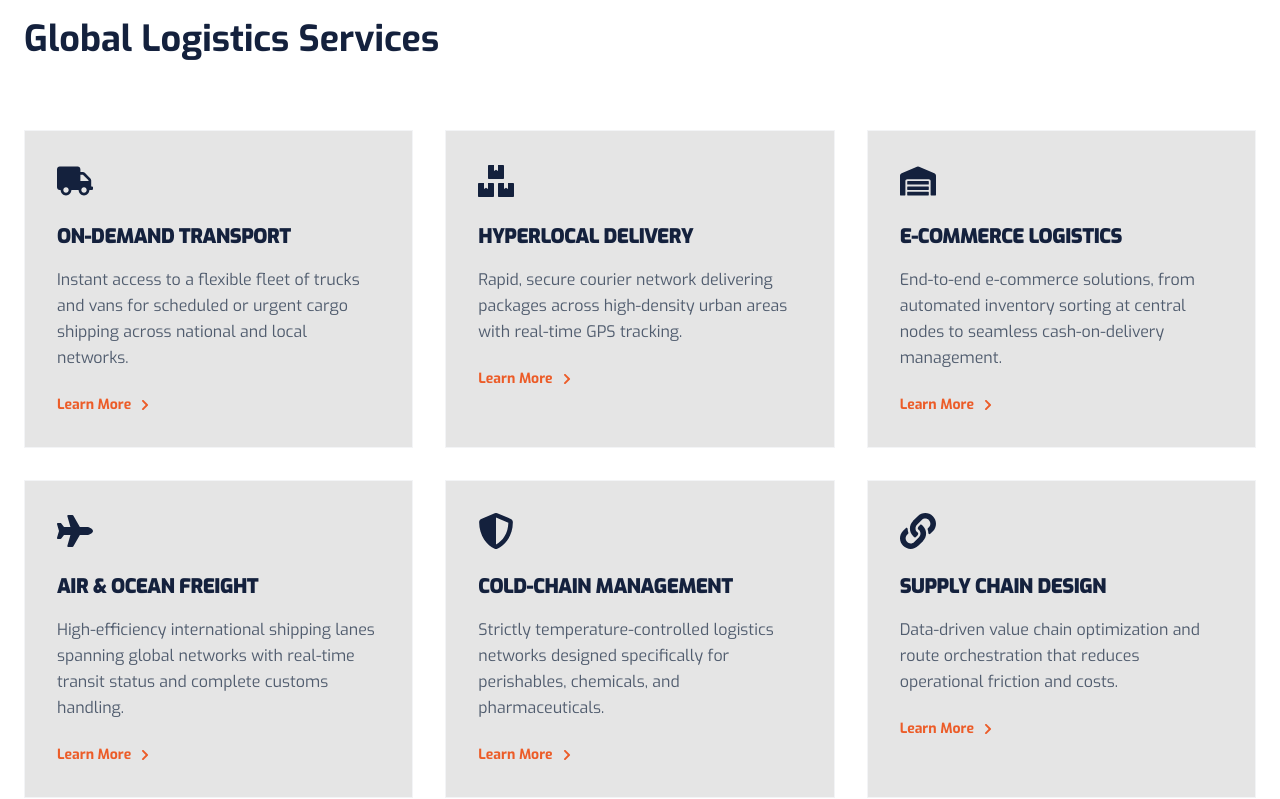
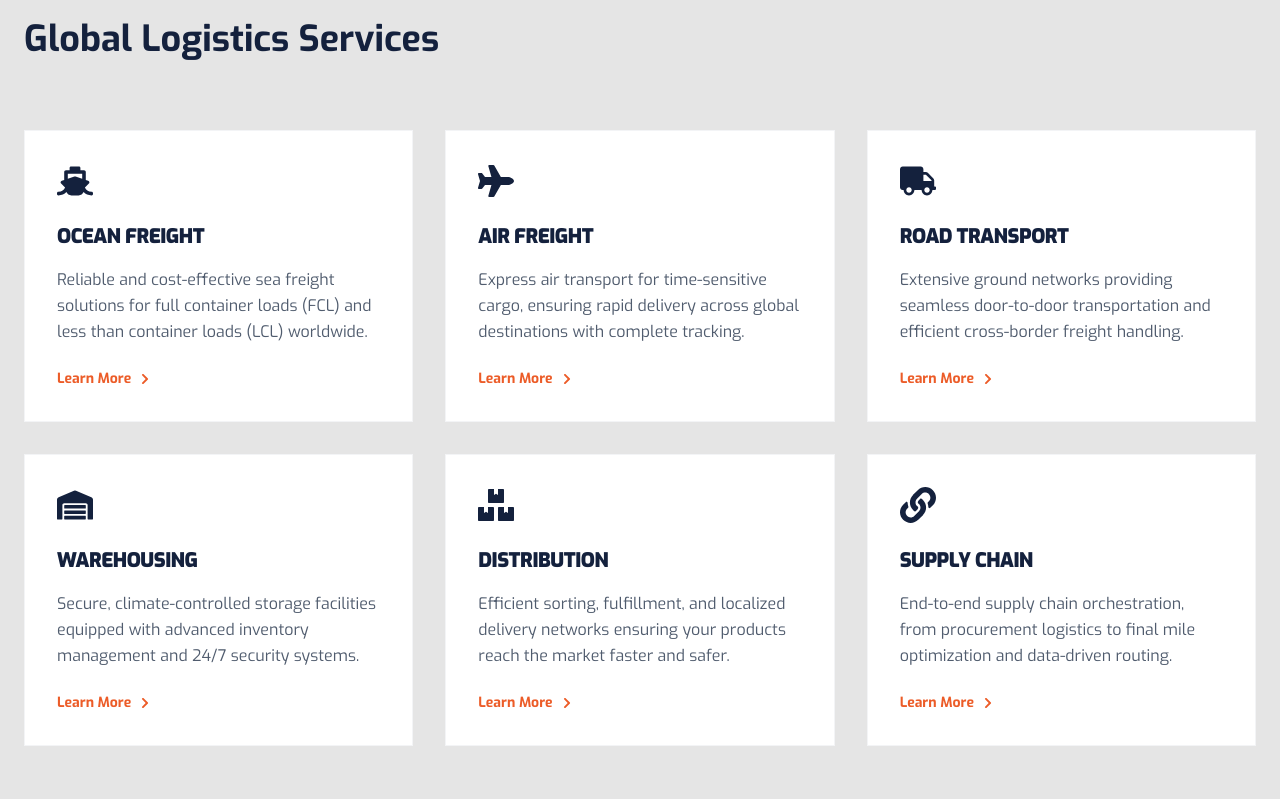
Before and after one commit to asitechlabs/Logistics_Website_v1, a React (Vite) app: page / in a window 1280 px wide. Shown: the part 902-1701 px from the top of the page. Built offline with nearby package versions, Linux system fonts and the light colour scheme; no server answers; the database is empty.

Commit message:
Added contents to home page

```diff
--- a/src/components/Home.jsx
+++ b/src/components/Home.jsx
@@ -1,6 +1,7 @@
 import React, { useEffect, useState } from 'react';
 import { Link } from 'react-router-dom';
 import { FaShip, FaPlane, FaTruck, FaWarehouse, FaBoxes, FaLink, FaGlobe, FaChevronRight, FaLeaf, FaShieldAlt, FaUsers } from 'react-icons/fa';
+import { ShoppingCart, Truck, Route, DoorOpen, PackageCheck } from 'lucide-react';
 import { images } from '../data/images';
 import { db } from '../firebase';
 import { doc, getDoc } from 'firebase/firestore';
@@ -21,34 +22,34 @@ const Home = () => {
     ],
     services: [
       {
+        icon_name: 'FaShip',
+        name: 'Ocean Freight',
+        desc: 'Reliable and cost-effective sea freight solutions for full container loads (FCL) and less than container loads (LCL) worldwide.'
+      },
+      {
+        icon_name: 'FaPlane',
+        name: 'Air Freight',
+        desc: 'Express air transport for time-sensitive cargo, ensuring rapid delivery across global destinations with complete tracking.'
+      },
+      {
         icon_name: 'FaTruck',
-        name: 'On-Demand Transport',
-        desc: 'Instant access to a flexible fleet of trucks and vans for scheduled or urgent cargo shipping across national and local networks.'
+        name: 'Road Transport',
+        desc: 'Extensive ground networks providing seamless door-to-door transportation and efficient cross-border freight handling.'
+      },
+      {
+        icon_name: 'FaWarehouse',
+        name: 'Warehousing',
+        desc: 'Secure, climate-controlled storage facilities equipped with advanced inventory management and 24/7 security systems.'
       },
       {
         icon_name: 'FaBoxes',
-        name: 'Hyperlocal Delivery',
-        desc: 'Rapid, secure courier network delivering packages across high-density urban areas with real-time GPS tracking.'
-      },
-      {
-        icon_name: 'FaWarehouse',
-        name: 'E-Commerce Logistics',
-        desc: 'End-to-end e-commerce solutions, from automated inventory sorting at central nodes to seamless cash-on-delivery management.'
-      },
-      {
-        icon_name: 'FaPlane',
-        name: 'Air & Ocean Freight',
-        desc: 'High-efficiency international shipping lanes spanning global networks with real-time transit status and complete customs handling.'
-      },
-      {
-        icon_name: 'FaShieldAlt',
-        name: 'Cold-Chain Management',
-        desc: 'Strictly temperature-controlled logistics networks designed specifically for perishables, chemicals, and pharmaceuticals.'
+        name: 'Distribution',
+        desc: 'Efficient sorting, fulfillment, and localized delivery networks ensuring your products reach the market faster and safer.'
       },
       {
         icon_name: 'FaLink',
-        name: 'Supply Chain Design',
-        desc: 'Data-driven value chain optimization and route orchestration that reduces operational friction and costs.'
+        name: 'Supply Chain',
+        desc: 'End-to-end supply chain orchestration, from procurement logistics to final mile optimization and data-driven routing.'
       }
     ],
     industries: [
@@ -105,6 +106,14 @@ const Home = () => {
     };
     return icons[name] || <FaLink />;
   };
+
+  const processSteps = [
+    { id: 1, title: 'Place Your Order', desc: 'Submit a pickup request through our platform in minutes.', icon: <ShoppingCart /> },
+    { id: 2, title: 'We Pick It Up', desc: 'Our rider arrives at your location and brings the package to our sortation hub.', icon: <Truck /> },
+    { id: 3, title: 'Sorting & Dispatch', desc: 'Packages are sorted by destination and assigned to the right delivery route.', icon: <Route /> },
+    { id: 4, title: 'Last-Mile Delivery', desc: 'Our rider delivers directly to your customer\'s door.', icon: <DoorOpen /> },
+    { id: 5, title: 'COD & POD', desc: 'We collect payment where applicable and send you delivery confirmation.', icon: <PackageCheck /> },
+  ];
 
   useEffect(() => {
     const fetchContent = async () => {
@@ -172,7 +181,7 @@ const Home = () => {
       </section>
 
       {/* SERVICES SECTION */}
-      <section className="py-24 bg-white">
+      <section className="py-24 bg-[var(--alt-bg)]">
         <div className="container mx-auto px-6">
           <div className="mb-16">
             <span className="text-[var(--accent)] font-bold uppercase tracking-widest text-sm mb-2 block">{content.services_label}</span>
@@ -181,7 +190,7 @@ const Home = () => {
 
           <div className="grid grid-cols-1 md:grid-cols-2 lg:grid-cols-3 gap-8">
             {content.services?.map((s, i) => (
-              <div key={i} className="card-hover p-8 group bg-[var(--alt-bg)]">
+              <div key={i} className="card-hover p-8 group bg-white">
                 <div className="text-4xl text-[var(--primary)] mb-6 group-hover:scale-110 transition-transform duration-300">
                   {getIcon(s.icon_name)}
                 </div>
@@ -212,7 +221,7 @@ const Home = () => {
       </section>
 
       {/* INDUSTRIES SECTION */}
-      <section className="py-24 bg-[var(--alt-bg)]">
+      <section className="py-24 bg-white">
         <div className="container mx-auto px-6">
           <div className="mb-16 text-center">
             <span className="text-[var(--accent)] font-bold uppercase tracking-widest text-sm mb-2 block">{content.industries_label}</span>
@@ -232,6 +241,36 @@ const Home = () => {
                 </div>
               </div>
             ))}
+          </div>
+        </div>
+      </section>
+
+      {/* 5-STEP PROCESS SECTION */}
+      <section className="py-24 bg-[var(--alt-bg)] overflow-hidden">
+        <div className="container mx-auto px-6">
+          <div className="text-center mb-20">
+            <h2 className="text-3xl md:text-5xl font-black text-[var(--primary)] uppercase">Simple 5-Step Process</h2>
+            <p className="text-gray-500 mt-4 font-medium uppercase tracking-widest text-sm">How we handle your shipments</p>
+          </div>
+
+          <div className="relative">
+            {/* Timeline Line (Desktop) */}
+            <div className="absolute top-1/2 left-0 w-full h-1 bg-[var(--primary)]/10 hidden lg:block -translate-y-1/2"></div>
+
+            <div className="grid grid-cols-1 md:grid-cols-2 lg:grid-cols-5 gap-12 lg:gap-4">
+              {processSteps.map((step, i) => (
+                <div key={i} className="relative z-10 text-center group">
+                  <div className="w-20 h-20 bg-white border-4 border-white text-[var(--accent)] rounded-full flex items-center justify-center mx-auto mb-6 shadow-lg group-hover:scale-110 group-hover:border-[var(--accent)] transition-all duration-300">
+                    <span className="text-3xl">{step.icon}</span>
+                  </div>
+                  <div className="lg:absolute lg:-top-12 lg:left-1/2 lg:-translate-x-1/2 bg-[var(--accent)] text-white w-8 h-8 rounded-full flex items-center justify-center font-bold text-sm mb-4 lg:mb-0">
+                    {step.id}
+                  </div>
+                  <h4 className="text-lg font-black text-[var(--primary)] mb-2 uppercase tracking-tight">{step.title}</h4>
+                  <p className="text-[var(--text-light)] text-xs font-medium px-4">{step.desc}</p>
+                </div>
+              ))}
+            </div>
           </div>
         </div>
       </section>
--- a/src/pages/services/Distribution.jsx
+++ b/src/pages/services/Distribution.jsx
@@ -1,6 +1,7 @@
 import React from 'react';
 import { Link } from 'react-router-dom';
 import { ShoppingCart, DoorOpen, Globe, ShieldCheck, CheckCircle2, ArrowRight, Route } from 'lucide-react';
+import distributionImg from '../../assets/images/distribution.jpeg';
 
 const Distribution = () => {
   return (
@@ -8,7 +9,7 @@ const Distribution = () => {
       {/* Hero */}
       <section className="relative h-[60vh] flex items-center text-white overflow-hidden">
         <img
-          src="https://images.unsplash.com/photo-1566576721346-d4a3b4eaad21?auto=format&fit=crop&q=80&w=1920"
+          src={distributionImg}
           alt="Distribution"
           className="absolute inset-0 w-full h-full object-cover"
         />
```
Also changed, not shown: src/assets/images/distribution.jpeg (added).
